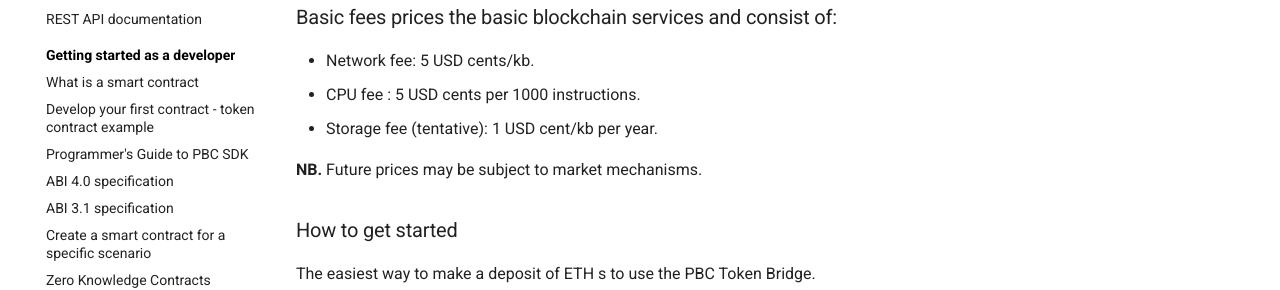
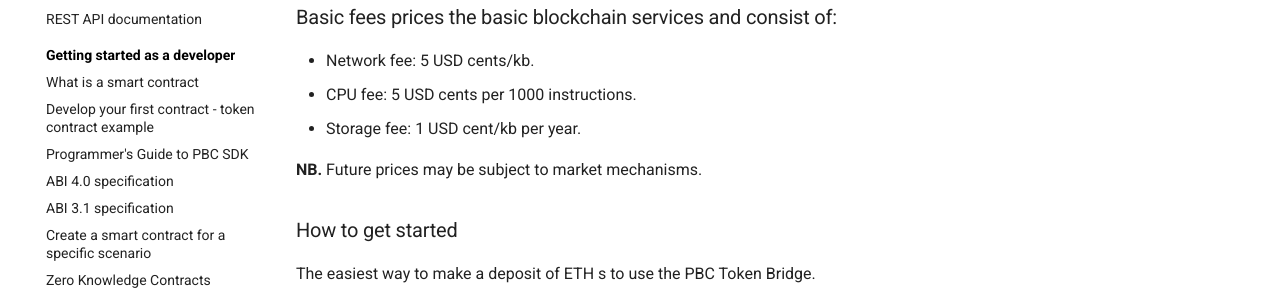
Before and after one commit to 0xSero/partisia-docs, an MkDocs documentation site: the page built from docs/byoc.md, in a window 1280 px wide and 900 px high, scrolled down 520 px. Shown: the part 175-465 px from the top of the window. Built offline with MkDocs 1.6.1 and Material for MkDocs 9.7.7, drawn with Linux system fonts in a browser that asks for light colours; a script that is not in the unit is left out.

```diff
--- a/docs/byoc.md
+++ b/docs/byoc.md
@@ -17,8 +17,8 @@
 ### Basic fees prices the basic blockchain services and consist of:
 
 - Network fee: 5 USD cents/kb.
-- CPU fee : 5 USD cents per 1000 instructions.
-- Storage fee (tentative): 1 USD cent/kb per year.
+- CPU fee: 5 USD cents per 1000 instructions.
+- Storage fee: 1 USD cent/kb per year.
 
 **NB.** Future prices may be subject to market mechanisms.
 
```
